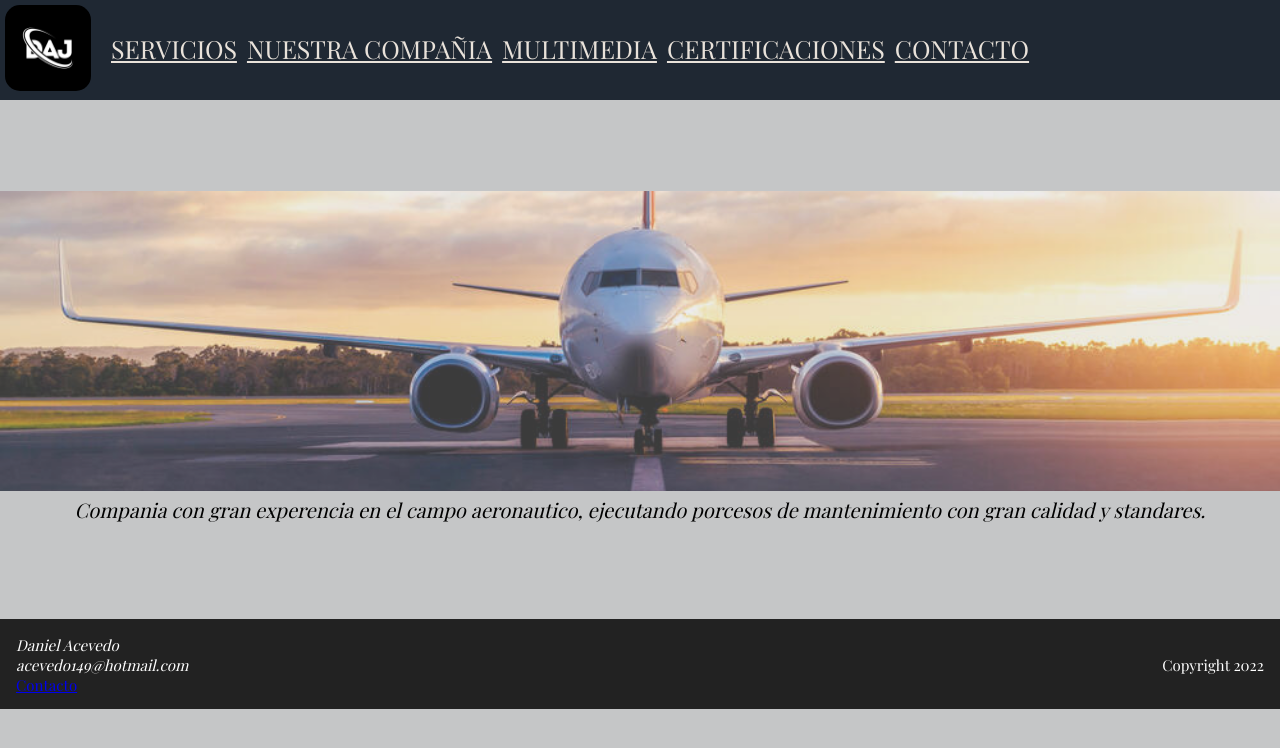
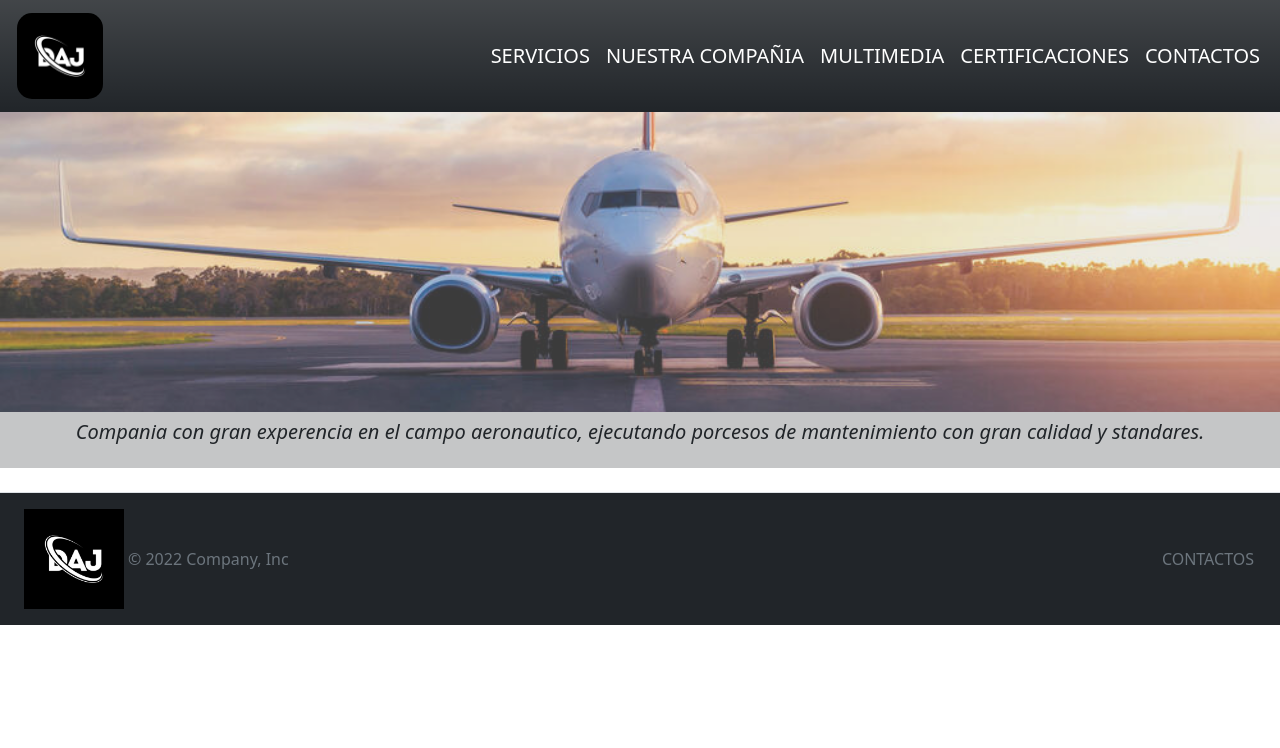
Before and after one commit to acevedo149/D.A.JAcevedo, a plain HTML site: page Inicio.html in a window 1280 px wide. Drawn offline with nearby package versions, Linux system fonts and the light colour scheme.

Commit message:
anexando bootstrap a la pagina de inicio

```diff
--- a/Inicio.html
+++ b/Inicio.html
@@ -10,25 +10,30 @@
     <link rel="stylesheet" href="Style.css">
     <link rel="stylesheet" href="https://cdnjs.cloudflare.com/ajax/libs/font-awesome/6.1.1/css/all.min.css">
     <link rel="shortcut icon" href="imagenes\Icono.png">
+    <!--bootdtrap-->
+    <link rel="stylesheet" href="https://cdn.jsdelivr.net/npm/bootstrap@5.2.0/dist/css/bootstrap.min.css">
     <title>D.A.J SERVICE SOLUTION</title>
 </head>
-<body class="grid-container">
-    <header class="header">
-        <nav class="nav">
-                <img src="imagenes/Logo1.jpg" class="Logo">
-                <ul>
-                    <li><a href="Servicios.html">Servicios</a></li>
+<body>
+    <nav class="navbar navbar-expand-lg navbar-light bg-dark bg-gradient">
+      <div class="container-fluid">
+        <img src="imagenes/Logo1.jpg" class="Logo">
+         <button class="navbar-toggler" type="button" data-bs-toggle="collapse" data-bs-target="#navbarNavAltMarkup" aria-controls="navbarNavAltMarkup" aria-expanded="false" aria-label="Toggle navigation">
+           <span class="navbar-toggler-icon"></span>
+        </button>
+        <div class="collapse navbar-collapse" id="navbarNavAltMarkup">
+           <div class="navbar-nav ms-auto fs-5 text-center">
+              <a class="nav-link active text-white" aria-current="page" href="Servicios.html">SERVICIOS</a>
+              <a class="nav-link text-white" href="Nuestracompania.html">NUESTRA COMPAÑIA</a>
+              <a class="nav-link text-white" href="Multimedia.html">MULTIMEDIA</a>
+              <a class="nav-link text-white" href="Certificaciones.html">CERTIFICACIONES</a>
+              <a class="nav-link text-white" href="Contacto.html" tabindex="-1" aria-disabled="true">CONTACTOS</a>
+           </div>
+        </div>
+       </div>
+      </nav>
 
-                    <li><a href="Nuestracompania.html" >Nuestra compañia</a></li>
 
-                    <li><a href="Multimedia.html">Multimedia</a></li>
-
-                    <li><a href="Certificaciones.html">Certificaciones</a></li>
-
-                    <li><a href="Contacto.html">Contacto</a></li>
-                </ul>
-        </nav>
-    </header>
 
     <main class="main">
 
@@ -39,20 +44,20 @@
         <div class="texto">
             <p><em>Compania con gran experencia en el campo aeronautico, ejecutando porcesos de mantenimiento con gran calidad y standares.</em></p>
         </div>
-
     </main>
 
-    <footer class="footer">
-        <section>
-        <address>
-          Daniel Acevedo<br>
-          acevedo149@hotmail.com
-        </address>
-        <a href="Contacto.html">Contacto</a>
-        </section>
-        <div class="copy">
-        <p>Copyright 2022</p>
+  <footer class="d-flex flex-wrap justify-content-between align-items-center py-3 my-4 border-top bg-dark">
+        <div class="col-md-4 d-flex align-items-center" bis_skin_checked="1">
+            <img src="imagenes/Logo1.jpg" class="img-fluid ms-4 logo-footer">
+            <span class="mb-3 mb-md-0 text-muted ms-1">© 2022 Company, Inc</span>
         </div>
-      </footer>
+        <ul class="nav col-md-4 justify-content-end list-unstyled d-flex">
+          <li><a class="nav-link text-muted" href="Contacto.html" tabindex="-1" aria-disabled="true">CONTACTOS</a></li>
+        </ul>
+   </footer>
+
+  <!--bootstrap-->
+  <script src="https://cdn.jsdelivr.net/npm/@popperjs/core@2.11.5/dist/umd/popper.min.js" integrity="sha384-Xe+8cL9oJa6tN/veChSP7q+mnSPaj5Bcu9mPX5F5xIGE0DVittaqT5lorf0EI7Vk" crossorigin="anonymous"></script>
+  <script src="https://cdn.jsdelivr.net/npm/bootstrap@5.2.0/dist/js/bootstrap.min.js" integrity="sha384-ODmDIVzN+pFdexxHEHFBQH3/9/vQ9uori45z4JjnFsRydbmQbmL5t1tQ0culUzyK" crossorigin="anonymous"></script>
 </body>
 </html>
--- a/Style.css
+++ b/Style.css
@@ -252,6 +252,13 @@ nav ul li a{
     font-size: 15px;
     }
 
+.logo-footer{
+    display: flex;
+    flex-direction: row;
+    width: 100px;
+    height: 100px;
+}
+
 
 
     @media screen and (min-width:150px) and (max-width:480px) {
```
